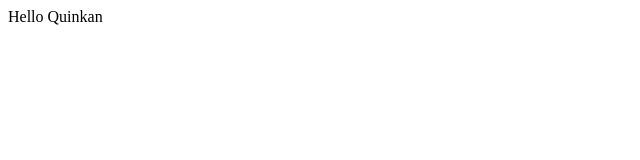
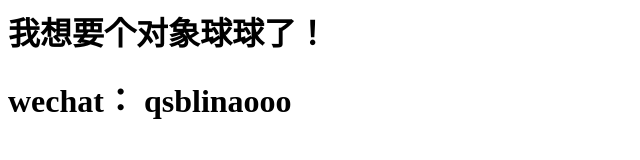
Before and after one commit to Quinlan7/Quinlan7.github.io, a plain HTML site: page index.html in a window 1280 px wide. Shown: the whole page, without its empty margins (0-640 px from the left). Drawn offline with Linux system fonts and the light colour scheme.

Commit message:
Update index.html

```diff
--- a/index.html
+++ b/index.html
@@ -1 +1,2 @@
-Hello Quinkan
+<h1>我想要个对象球球了！<h1>
+wechat： qsblinaooo
```
